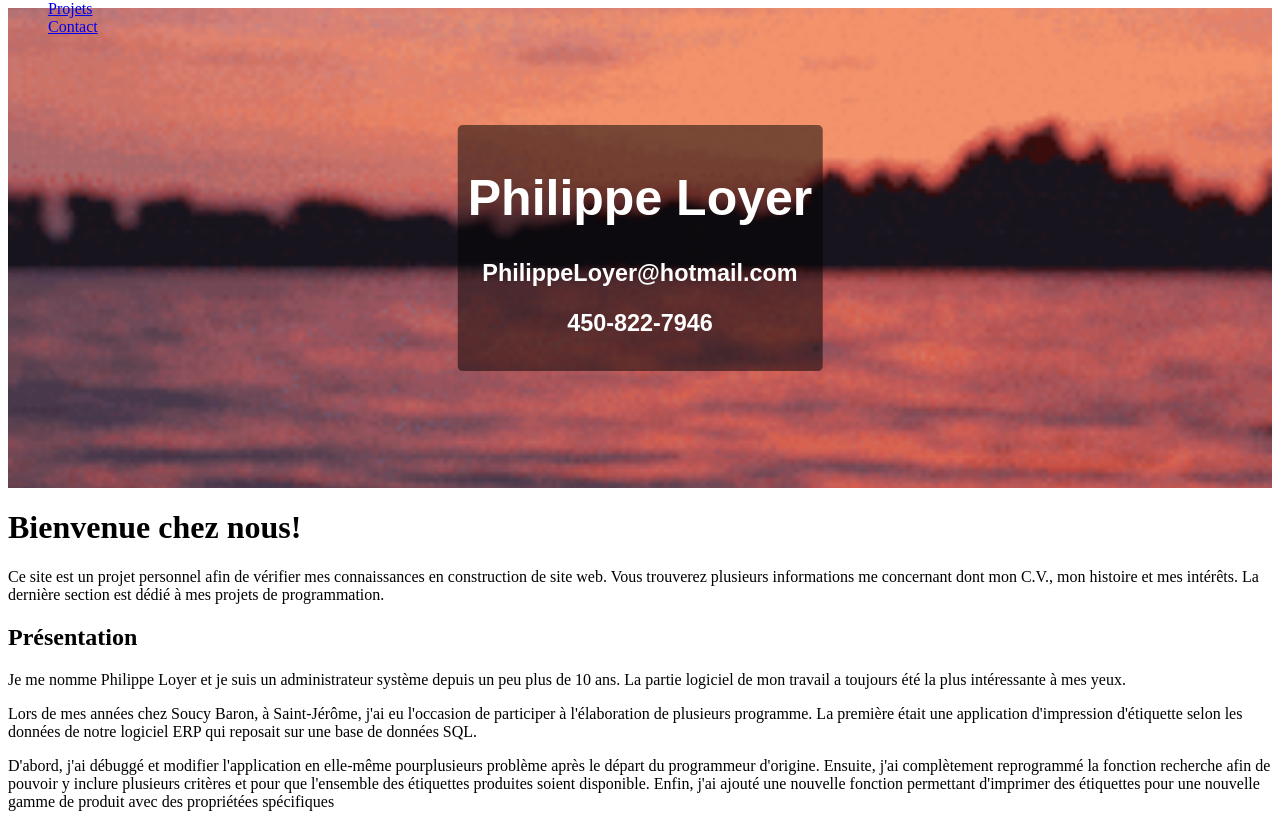
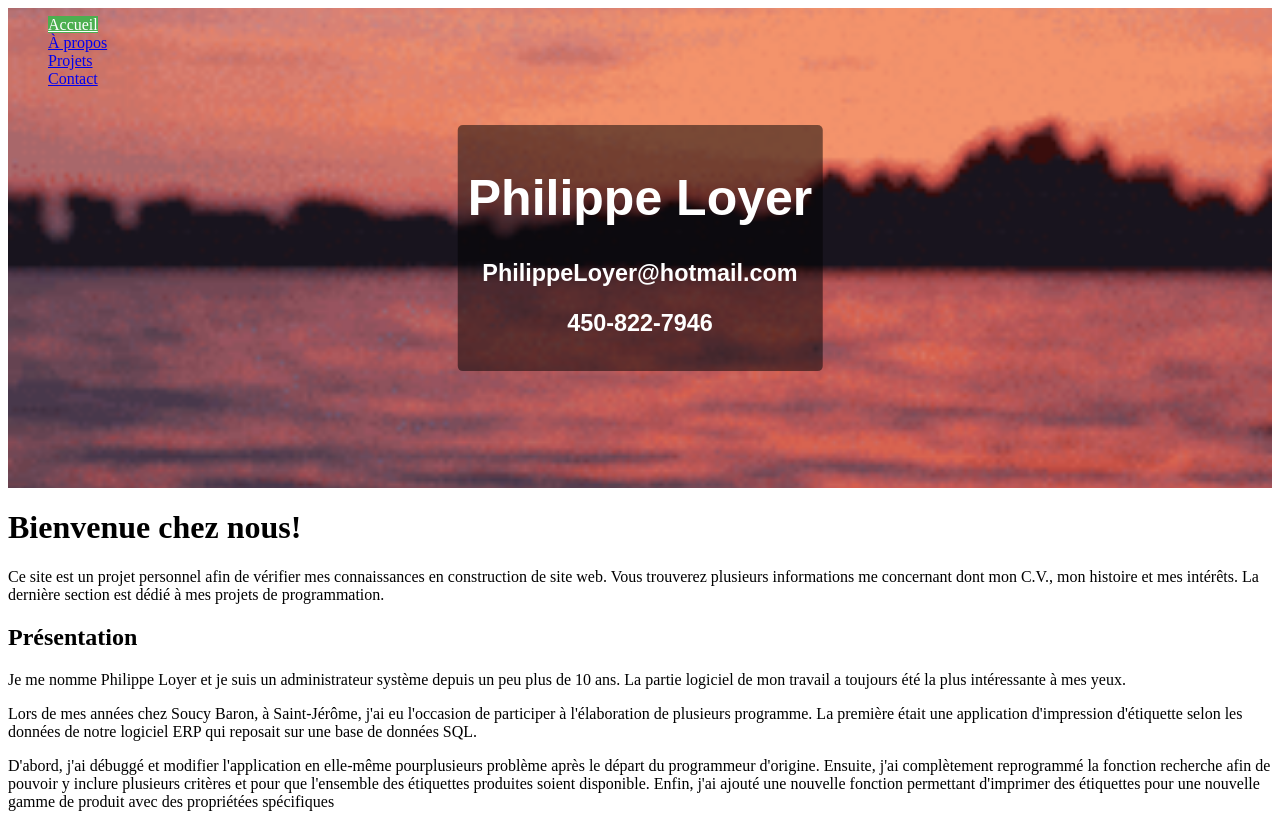
Before and after one commit to LoyerP/mySites, a plain HTML site: page index.html in a window 1280 px wide. Drawn offline with nearby package versions, Linux system fonts and the light colour scheme.

Commit message:
mod nav bar

```diff
--- a/style.css
+++ b/style.css
@@ -34,16 +34,10 @@ nav {
 }
 */
 nav {
-  z-index:9;
-  grid-column-gap:.5em;
-  grid-row-gap:.5em;
-  pointer-events:all;
-  flex-flow:column;
+  flex-flow:row;
   display:flex;
   position:fixed;
   top:0px;
-  left:.5em;
-  transform:translateY(-50%)
 }
 
 .active {
```
